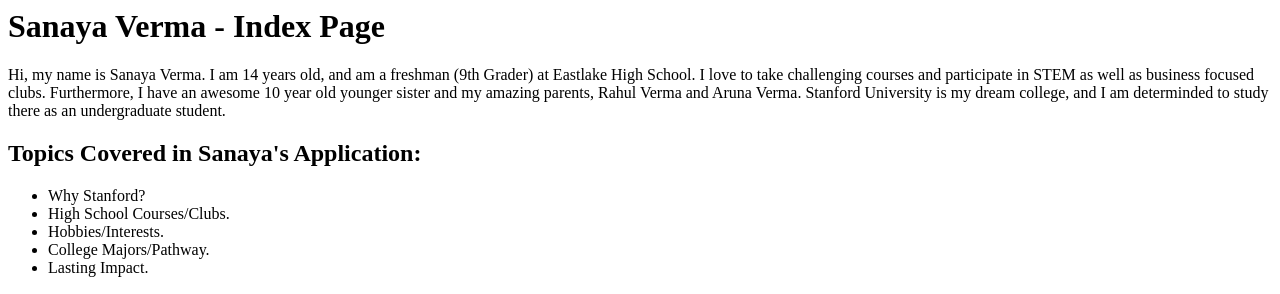
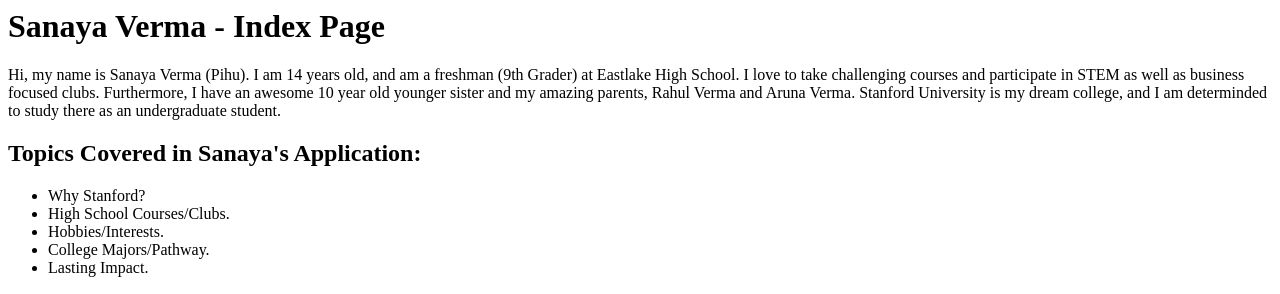
Before and after one commit to SanayaVerma/my-first-website, a plain HTML site: page index.html in a window 1280 px wide. Shown: the top 294 px of the page. Drawn offline with Linux system fonts and the light colour scheme.

Commit message:
Update index.html

```diff
--- a/index.html
+++ b/index.html
@@ -5,7 +5,7 @@
 
 	<body>
 		<h1>Sanaya Verma - Index Page</h1>
-		<p>Hi, my name is Sanaya Verma. I am 14 years old, and am a freshman (9th Grader) at Eastlake High School. I love to take challenging courses and participate in 		STEM as well as business focused clubs. Furthermore, I have an awesome 10 year old younger sister and my amazing parents, Rahul Verma and Aruna Verma. Stanford 		University is my dream college, and I am determinded to study there as an undergraduate student.</p>
+		<p>Hi, my name is Sanaya Verma (Pihu). I am 14 years old, and am a freshman (9th Grader) at Eastlake High School. I love to take challenging courses and participate in 		STEM as well as business focused clubs. Furthermore, I have an awesome 10 year old younger sister and my amazing parents, Rahul Verma and Aruna Verma. Stanford 		University is my dream college, and I am determinded to study there as an undergraduate student.</p>
 
 		<h2>Topics Covered in Sanaya's Application:</h2>
 		<ul>
```
